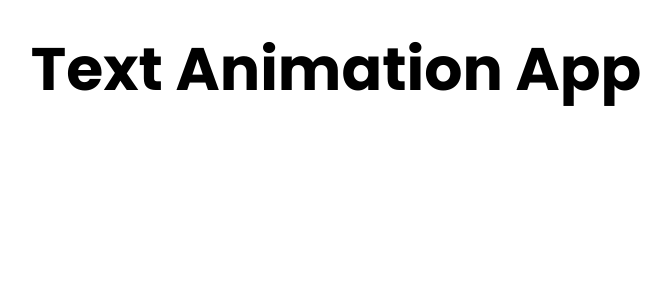
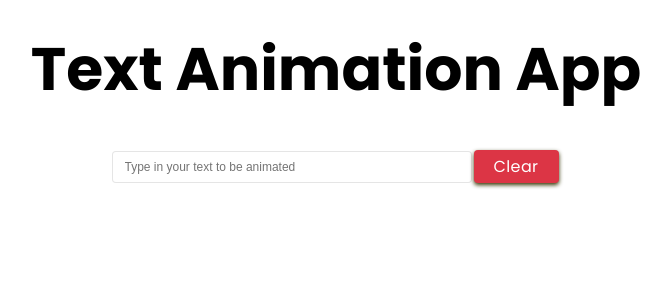
Before and after one commit to spectr-e/react-projects, a React (Vite) app: page / in a window 1280 px wide. Shown: the top 300 px of the page, without its empty margins (304-975 px from the left). Built offline with nearby package versions, Linux system fonts and the light colour scheme.

Commit message:
fix(TextAnimationApp): Add a form group to the app with controlled input

```diff
--- a/src/App.jsx
+++ b/src/App.jsx
@@ -25,7 +25,7 @@ import {
 function App() {
   return (
     <div>
-      <div className=''>
+      <div>
         {/* <EsignatureApp /> */}
         {/* <RandomizeColorsApp /> */}
         {/* <LikeMyPhotoApp /> */}
--- a/src/Projects/18-text-animation-app/TextAnimationApp.jsx
+++ b/src/Projects/18-text-animation-app/TextAnimationApp.jsx
@@ -1,8 +1,26 @@
-import { Title } from '../../components'
+import { useState } from 'react'
+import { Button, Form, Title } from '../../components'
+
 const TextAnimationApp = () => {
+  const [value, setValue] = useState('')
+  const handleChange = (e) => setValue(e.target.value)
+
   return (
     <div className='container text-center'>
       <Title title={'Text Animation App'} />
+      <form
+        className='container d-flex mt-2'
+        onSubmit={(e) => {
+          e.preventDefault()
+        }}
+      >
+        <Form
+          placeholderText={'Type in your text to be animated'}
+          values={value}
+          onChange={handleChange}
+        />
+        <Button text='Clear' classes={'btn-large btn-danger'} />
+      </form>
     </div>
   )
 }
--- a/src/components/Form.jsx
+++ b/src/components/Form.jsx
@@ -6,6 +6,12 @@ const Form = ({
   inputType = 'text',
   placeholderText,
   inputName,
+  onInput = null,
+  onChange = null,
+  values = '',
+  onKeyUp = null,
+  classes,
+  readOnly = false,
 }) => {
   const inputStyle = {
     border: '1px solid rgba(0,0,0,0.1)',
@@ -24,6 +30,12 @@ const Form = ({
         placeholder={placeholderText}
         name={inputName}
         style={inputStyle}
+        value={values}
+        onChange={onChange}
+        onInput={onInput}
+        onKeyUp={onKeyUp}
+        className={classes}
+        readOnly={readOnly}
       />
     </div>
   )
```
